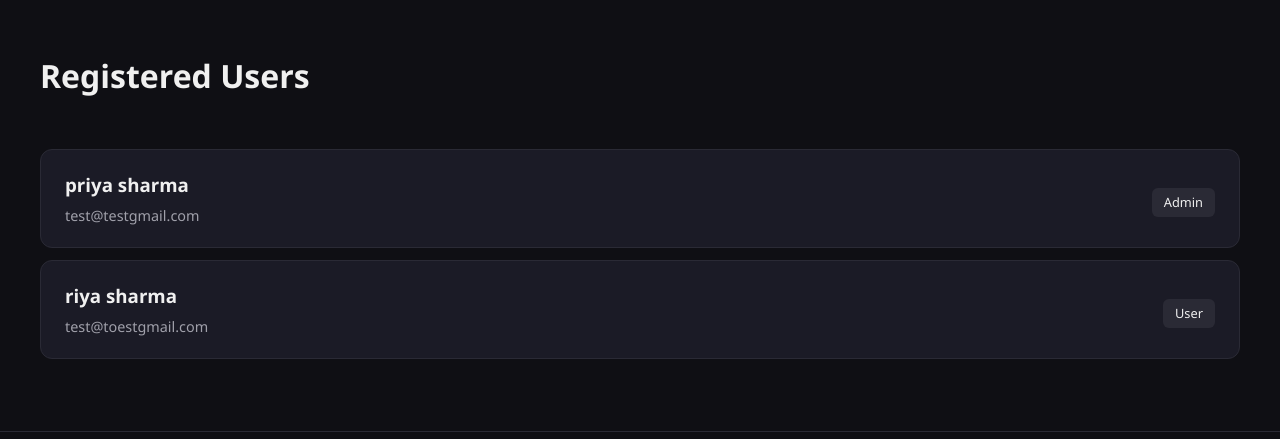
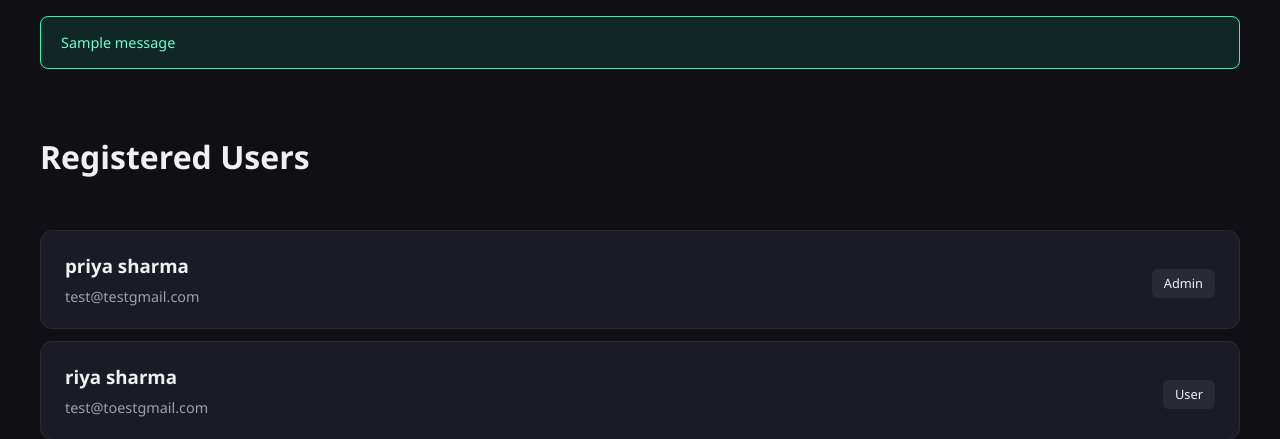
Before and after one commit to saeeg-zenn/concert-booking-system, a Flask app: page /admin/users in a window 1280 px wide. Shown: the part 77-516 px from the top of the page. Run offline with Flask 3, Linux system fonts and the light colour scheme; a user stored in the database is signed in; data comes from the database, SQL or seed files in the repository; both versions use the stored data as it was after the commit; one stand-in notice (Sample message) is shown.

Commit message:
Stage 10: Replace temporary error responses with proper flash messages

```diff
--- a/app.py
+++ b/app.py
@@ -1,4 +1,4 @@
-from flask import Flask, render_template, request, redirect, url_for, session, jsonify
+from flask import Flask, render_template, request, redirect, url_for, session, jsonify, flash
 from werkzeug.security import generate_password_hash, check_password_hash
 from functools import wraps
 import sqlite3
@@ -57,19 +57,23 @@ def login():
         connection.close()
 
         if user is None:
-            return "No account found with that email."  # temporary — we'll make this nicer in Stage 10
+            flash("No account found with that email.", "error")
+            return redirect(url_for('login'))
 
         if not check_password_hash(user['password'], password):
-            return "Incorrect password."  # temporary — same, will be improved later
+            flash("Incorrect password.", "error")
+            return redirect(url_for('login'))
 
         # If we reach here, the email exists AND the password is correct.
         session['user_id'] = user['id']
         session['user_name'] = user['name']
         session['user_role'] = user['role']
 
+        flash(f"Welcome back, {user['name']}!", "success")
         return redirect(url_for('home'))
 
     return render_template('login.html')
+
 
 @app.route('/logout')
 def logout():
@@ -91,7 +95,8 @@ def register():
 
         if existing_user is not None:
             connection.close()
-            return "An account with that email already exists."  # temporary message, improved in Stage 10
+            flash("An account with that email already exists.", "error")
+            return redirect(url_for('register'))
 
         hashed_password = generate_password_hash(password)
 
@@ -102,6 +107,7 @@ def register():
         connection.commit()
         connection.close()
 
+        flash("Account created successfully! Please log in.", "success")
         return redirect(url_for('login'))
 
     return render_template('register.html')
@@ -195,6 +201,7 @@ def book_seats():
 
     return jsonify(success=True, booking_id=booking_id)
 
+
 @app.route('/my-bookings')
 def my_bookings():
     if 'user_id' not in session:
@@ -220,6 +227,7 @@ def my_bookings():
     connection.close()
     return render_template('my-bookings.html', bookings=bookings)
 
+
 @app.route('/cancel-booking/<int:booking_id>', methods=['POST'])
 def cancel_booking(booking_id):
     if 'user_id' not in session:
@@ -235,7 +243,8 @@ def cancel_booking(booking_id):
 
     if booking is None:
         connection.close()
-        return "Booking not found, or you don't have permission to cancel it.", 403
+        flash("Booking not found, or you don't have permission to cancel it.", "error")
+        return redirect(url_for('my_bookings'))
 
     if booking['status'] == 'cancelled':
         connection.close()
@@ -262,7 +271,9 @@ def cancel_booking(booking_id):
     connection.commit()
     connection.close()
 
+    flash("Booking cancelled successfully.", "success")
     return redirect(url_for('my_bookings'))
+
 
 @app.route('/admin')
 @admin_required
@@ -281,6 +292,7 @@ def admin_dashboard():
                             total_users=total_users,
                             total_bookings=total_bookings,
                             all_concerts=all_concerts)
+
 
 @app.route('/admin/concerts/add', methods=['GET', 'POST'])
 @admin_required
@@ -318,6 +330,7 @@ def add_concert():
         connection.commit()
         connection.close()
 
+        flash("Concert added successfully.", "success")
         return redirect(url_for('admin_dashboard'))
 
     return render_template('admin-add-concert.html')
@@ -347,6 +360,7 @@ def edit_concert(concert_id):
         connection.commit()
         connection.close()
 
+        flash("Concert updated successfully.", "success")
         return redirect(url_for('admin_dashboard'))
 
     concert = connection.execute('SELECT * FROM concerts WHERE id = ?', (concert_id,)).fetchone()
@@ -369,13 +383,15 @@ def delete_concert(concert_id):
 
     if existing_bookings > 0:
         connection.close()
-        return "Cannot delete a concert that has existing bookings.", 400
+        flash("Cannot delete a concert that has existing bookings.", "error")
+        return redirect(url_for('admin_dashboard'))
 
-        connection.execute('DELETE FROM seats WHERE concert_id = ?', (concert_id,))
+    connection.execute('DELETE FROM seats WHERE concert_id = ?', (concert_id,))
     connection.execute('DELETE FROM concerts WHERE id = ?', (concert_id,))
     connection.commit()
     connection.close()
 
+    flash("Concert deleted successfully.", "success")
     return redirect(url_for('admin_dashboard'))
 
 
--- a/static/css/style.css
+++ b/static/css/style.css
@@ -578,3 +578,26 @@ body {
 .btn-secondary:hover {
     background-color: #3a3a4a;
 }
+
+.flash-container {
+    padding: 16px 40px 0;
+}
+
+.flash-message {
+    padding: 14px 20px;
+    border-radius: 8px;
+    margin-bottom: 12px;
+    font-size: 0.9rem;
+}
+
+.flash-error {
+    background-color: rgba(255, 92, 138, 0.15);
+    border: 1px solid #ff5c8a;
+    color: #ff8fae;
+}
+
+.flash-success {
+    background-color: rgba(29, 255, 187, 0.1);
+    border: 1px solid #1dffbb;
+    color: #6dffcf;
+}
--- a/templates/base.html
+++ b/templates/base.html
@@ -27,7 +27,18 @@
     </nav>
 
     <!-- THIS is the "hole" — every page's unique content gets inserted right here. -->
-    {% block content %}{% endblock %}
+     {% with messages = get_flashed_messages(with_categories=true) %}
+    {% if messages %}
+    <div class="flash-container">
+        {% for category, message in messages %}
+        <div class="flash-message flash-{{ category }}">{{ message }}</div>
+        {% endfor %}
+    </div>
+    {% endif %}
+{% endwith %}
+
+{% block content %}{% endblock %}
+
 
     <footer class="footer">
         <p>&copy; 2026 ConcertHub. Student Project.</p>
```
Also changed, not shown: database/database.db.
